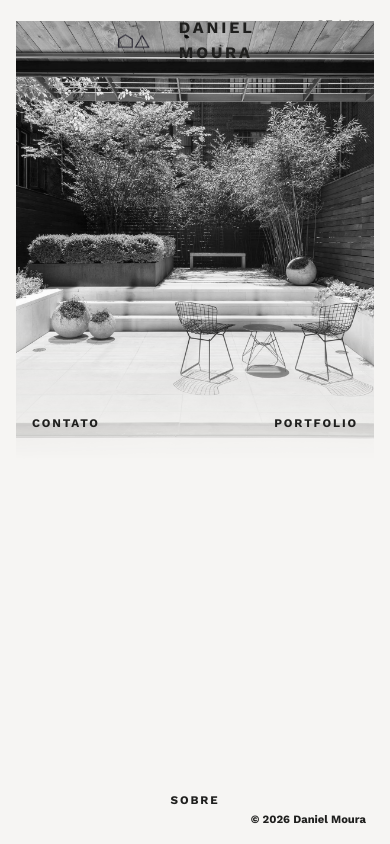
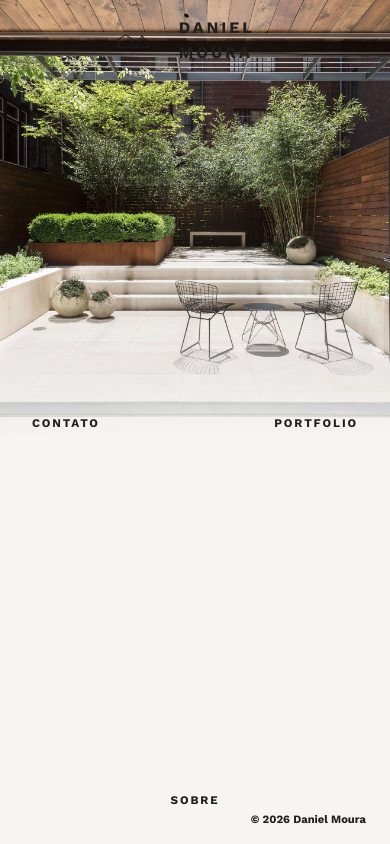
Before and after one commit to gustavopelayo/architect-portfolio, a FastAPI app: page / in a window 390 px wide. Run offline with FastAPI, Linux system fonts and the light colour scheme; data that the repository does not hold is empty.

Commit message:
fix: remove mobile padding and enable hover on slideshow images

```diff
--- a/app/static/css/style.css
+++ b/app/static/css/style.css
@@ -157,6 +157,7 @@
     display: block;
     filter: grayscale(100%);
     opacity: 0;
+    pointer-events: none;
     transition: opacity 1s ease, filter 0.3s ease;
     mask-image: linear-gradient(to bottom, black 70%, transparent 100%);
     -webkit-mask-image: linear-gradient(to bottom, black 70%, transparent 100%);
@@ -165,6 +166,7 @@
 .hero-slide.active {
     opacity: 1;
     position: relative;
+    pointer-events: auto;
 }
 
 .hero-slide:hover {
@@ -541,8 +543,8 @@
     }
 
     .hero {
-        margin-top: 1.3rem;
-        padding: 0 1rem;
+        margin-top: 0;
+        padding: 0;
     }
 
     .hero-image {
```
